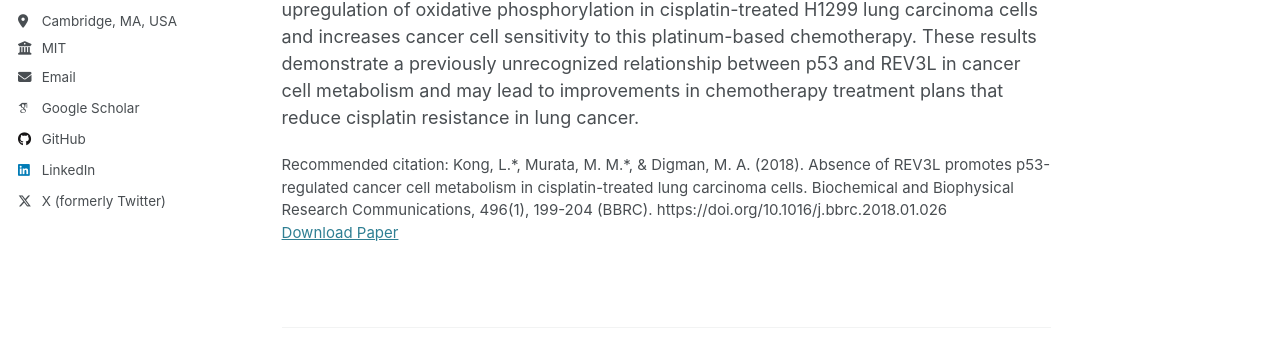
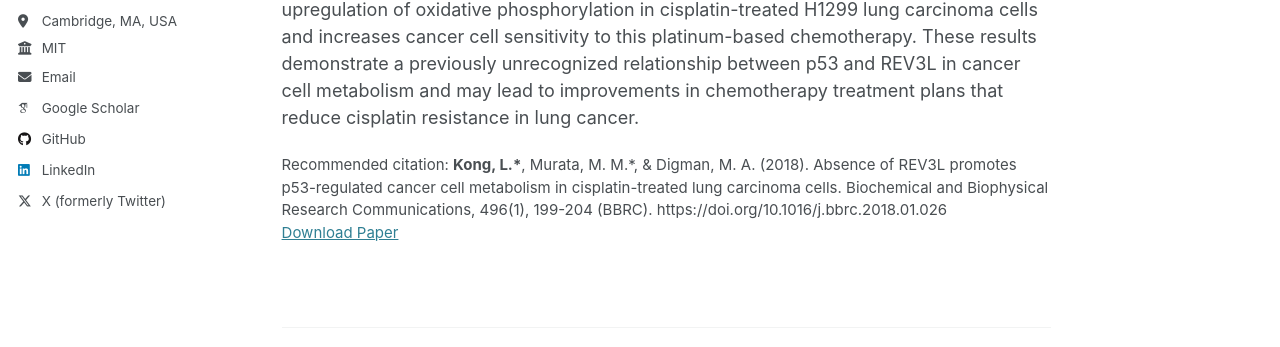
Before and after one commit to Lin-K76/Lin-K76.github.io, a Jekyll site: the page built from _publications/2018-absence.md, in a window 1280 px wide and 1342 px high. Shown: the part 444-791 px from the top of the window. Built offline with Jekyll 4.4.1, drawn with Linux system fonts in a browser that asks for light colours; some web fonts are replaced.

Commit message:
Updates article format

```diff
--- a/_publications/2018-absence.md
+++ b/_publications/2018-absence.md
@@ -7,7 +7,7 @@ excerpt: ''
 date: 2018-01-29
 venue: 'Biochemical and Biophysical Research Communications'
 paperurl: 'http://Lin-K76.github.io/files/2018-absence.pdf'
-citation: 'Kong, L.*, Murata, M. M.*, & Digman, M. A. (2018). Absence of REV3L promotes p53-regulated cancer cell metabolism in cisplatin-treated lung carcinoma cells. Biochemical and Biophysical Research Communications, 496(1), 199-204 (BBRC). https://doi.org/10.1016/j.bbrc.2018.01.026'
+citation: '<strong>Kong, L.*</strong>, Murata, M. M.*, & Digman, M. A. (2018). Absence of REV3L promotes p53-regulated cancer cell metabolism in cisplatin-treated lung carcinoma cells. Biochemical and Biophysical Research Communications, 496(1), 199-204 (BBRC). https://doi.org/10.1016/j.bbrc.2018.01.026'
 ---
 
 Lung cancer is one of the deadliest cancers in the world because of chemo-resistance to the commonly used cisplatin-based treatments. The use of low fidelity DNA polymerases in the translesional synthesis (TLS) DNA damage response pathway that repairs lesions caused by cisplatin also presents a mutational carcinogenic burden on cells that needs to be regulated by the tumor suppressor protein p53. However, there is much debate over the roles of the reversionless 3-like (REV3L) protein responsible for TLS and p53 in regulating cancer cell metabolism. In this study, the fluorescence lifetime of the metabolic coenzyme NADH reveals that the absence of REV3L can promote the p53-mediated upregulation of oxidative phosphorylation in cisplatin-treated H1299 lung carcinoma cells and increases cancer cell sensitivity to this platinum-based chemotherapy. These results demonstrate a previously unrecognized relationship between p53 and REV3L in cancer cell metabolism and may lead to improvements in chemotherapy treatment plans that reduce cisplatin resistance in lung cancer.
```
Also changed, not shown: _publications/2020-elongation.md (+1 -1 lines), _publications/2022-subcellular.md (+1 -1 lines), _publications/2024-connectomics.md (+1 -1 lines).
